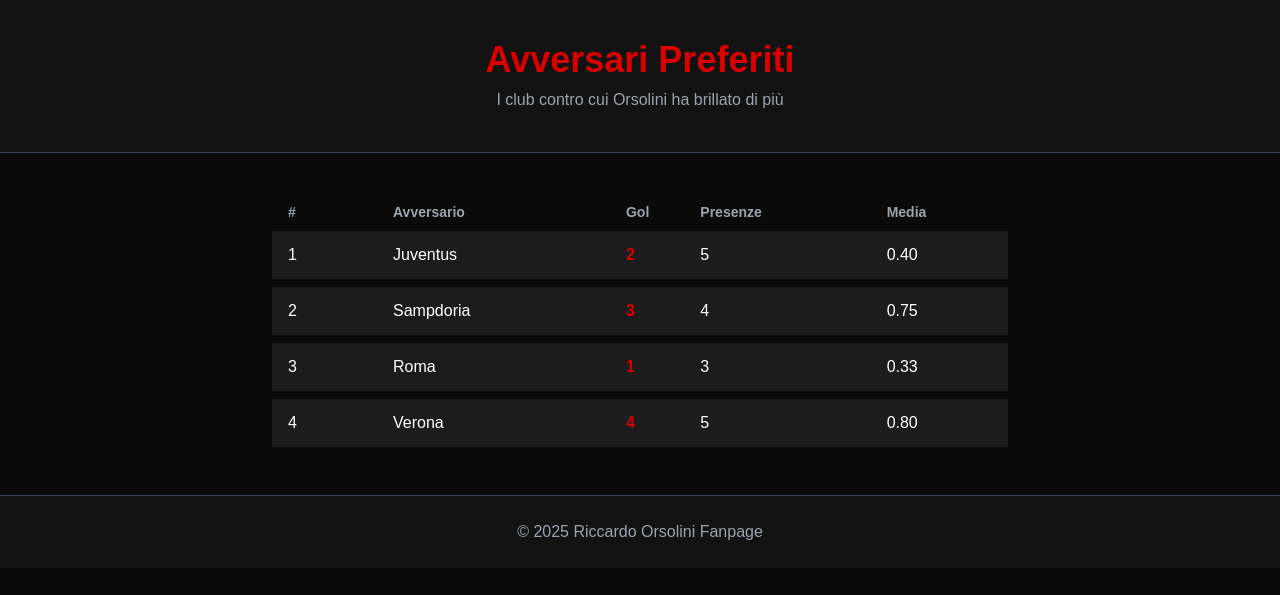
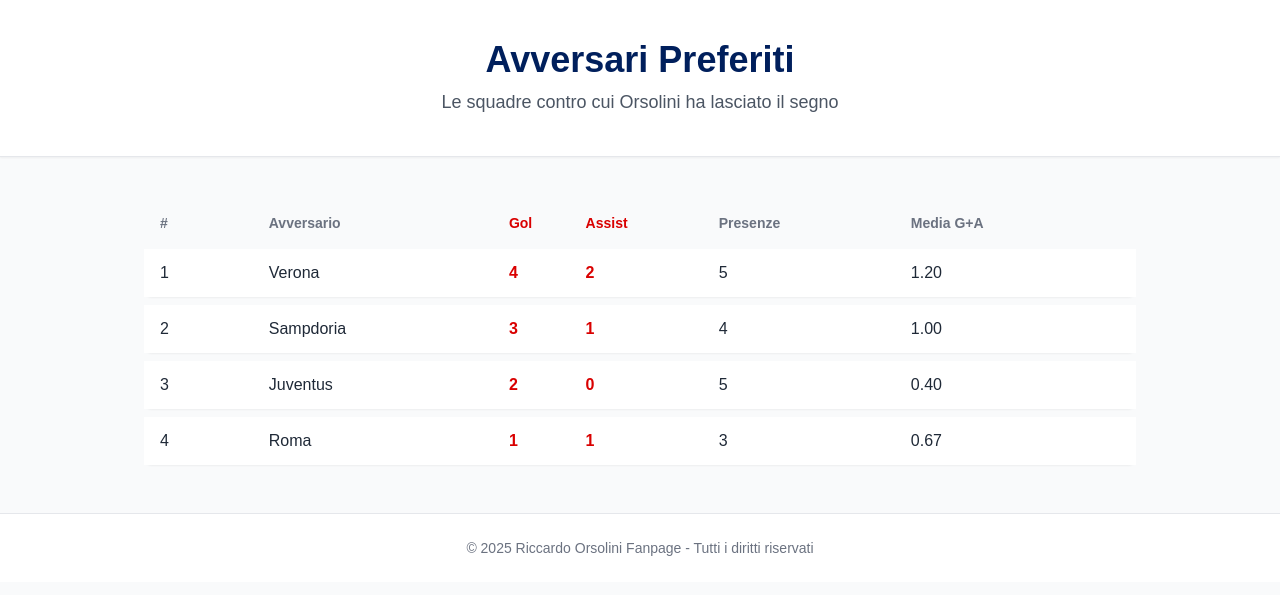
Before and after one commit to FutBolo/riccardo.orsolini.app, a Flask app: page /avversari-preferiti in a window 1280 px wide. Shown: the top 595 px of the page. Run offline with Flask 3, Linux system fonts and the light colour scheme; some libraries are stand-ins or nearby versions.

Commit message:
Add files via upload

```diff
--- a/templates/avversari-preferiti.html
+++ b/templates/avversari-preferiti.html
@@ -9,65 +9,70 @@
     body { font-family: 'Montserrat', sans-serif; }
   </style>
 </head>
-<body class="bg-[#0a0a0a] text-white">
+<body class="bg-gray-50 text-gray-900">
 
   <!-- Header -->
-  <header class="text-center py-10 bg-[#121212] border-b border-gray-700">
-    <h1 class="text-3xl md:text-4xl font-bold text-[#d90000]">Avversari Preferiti</h1>
-    <p class="text-gray-400 mt-2">I club contro cui Orsolini ha brillato di più</p>
+  <header class="text-center py-10 bg-white border-b border-gray-200 shadow-sm">
+    <h1 class="text-4xl font-bold text-[#001f5c]">Avversari Preferiti</h1>
+    <p class="text-gray-600 mt-2 text-lg">Le squadre contro cui Orsolini ha lasciato il segno</p>
   </header>
 
-  <!-- Table -->
-  <main class="max-w-3xl mx-auto px-4 py-10">
+  <!-- Tabella -->
+  <main class="max-w-5xl mx-auto px-4 py-10">
     <div class="overflow-x-auto">
-      <table class="w-full table-auto border-separate border-spacing-y-2">
-        <thead class="text-left text-gray-400 text-sm">
+      <table class="w-full text-left table-auto border-separate border-spacing-y-2">
+        <thead class="text-sm text-gray-500">
           <tr>
-            <th class="px-4">#</th>
+            <th class="px-4 py-2">#</th>
             <th>Avversario</th>
-            <th>Gol</th>
+            <th class="text-[#d90000]">Gol</th>
+            <th class="text-[#d90000]">Assist</th>
             <th>Presenze</th>
-            <th>Media</th>
+            <th>Media G+A</th>
           </tr>
         </thead>
-        <tbody class="text-white">
-          <tr class="bg-[#1c1c1c] hover:bg-[#2a2a2a] transition">
+        <tbody class="text-base text-gray-800">
+          <tr class="bg-white rounded-lg shadow-sm hover:bg-gray-100 transition">
             <td class="px-4 py-3">1</td>
+            <td>Verona</td>
+            <td class="text-[#d90000] font-semibold">4</td>
+            <td class="text-[#d90000] font-semibold">2</td>
+            <td>5</td>
+            <td>1.20</td>
+          </tr>
+          <tr class="bg-white rounded-lg shadow-sm hover:bg-gray-100 transition">
+            <td class="px-4 py-3">2</td>
+            <td>Sampdoria</td>
+            <td class="text-[#d90000] font-semibold">3</td>
+            <td class="text-[#d90000] font-semibold">1</td>
+            <td>4</td>
+            <td>1.00</td>
+          </tr>
+          <tr class="bg-white rounded-lg shadow-sm hover:bg-gray-100 transition">
+            <td class="px-4 py-3">3</td>
             <td>Juventus</td>
             <td class="text-[#d90000] font-semibold">2</td>
+            <td class="text-[#d90000] font-semibold">0</td>
             <td>5</td>
             <td>0.40</td>
           </tr>
-          <tr class="bg-[#1c1c1c] hover:bg-[#2a2a2a] transition">
-            <td class="px-4 py-3">2</td>
-            <td>Sampdoria</td>
-            <td class="text-[#d90000] font-semibold">3</td>
-            <td>4</td>
-            <td>0.75</td>
-          </tr>
-          <tr class="bg-[#1c1c1c] hover:bg-[#2a2a2a] transition">
-            <td class="px-4 py-3">3</td>
+          <tr class="bg-white rounded-lg shadow-sm hover:bg-gray-100 transition">
+            <td class="px-4 py-3">4</td>
             <td>Roma</td>
             <td class="text-[#d90000] font-semibold">1</td>
+            <td class="text-[#d90000] font-semibold">1</td>
             <td>3</td>
-            <td>0.33</td>
+            <td>0.67</td>
           </tr>
-          <tr class="bg-[#1c1c1c] hover:bg-[#2a2a2a] transition">
-            <td class="px-4 py-3">4</td>
-            <td>Verona</td>
-            <td class="text-[#d90000] font-semibold">4</td>
-            <td>5</td>
-            <td>0.80</td>
-          </tr>
-          <!-- aggiungi altri avversari qui -->
+          <!-- altri avversari qui -->
         </tbody>
       </table>
     </div>
   </main>
 
   <!-- Footer -->
-  <footer class="bg-[#121212] text-gray-400 text-center py-6 border-t border-gray-700">
-    © 2025 Riccardo Orsolini Fanpage
+  <footer class="bg-white border-t border-gray-200 py-6 text-center text-sm text-gray-500">
+    © 2025 Riccardo Orsolini Fanpage - Tutti i diritti riservati
   </footer>
 
 </body>
```
